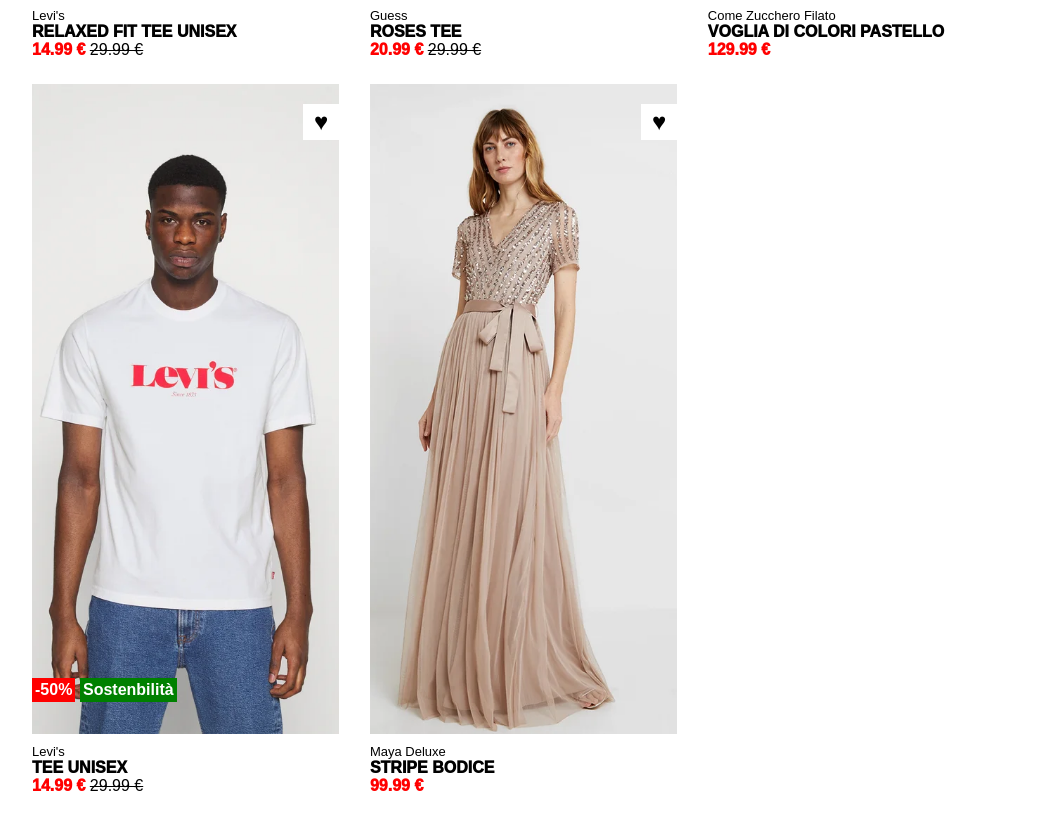
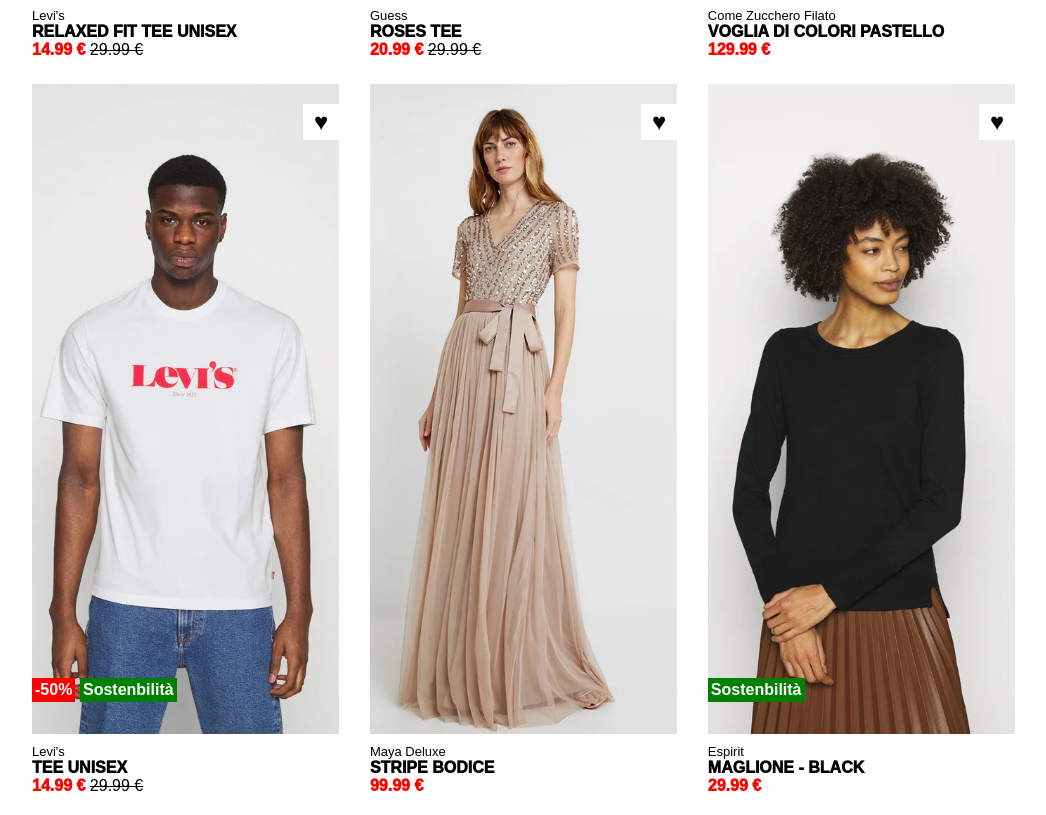
Before and after one commit to Marzio95/html-css-boolando, a plain HTML site: page index.html in a window 1280 px wide. Shown: the part 697-1512 px from the top of the page, without its empty margins (96-1142 px from the left). Drawn offline with Linux system fonts and the light colour scheme.

Commit message:
copio e incollo e creo una sottoclasse per l'ultima label e uso la proprietà css a cascata

```diff
--- a/css/style.css
+++ b/css/style.css
@@ -75,6 +75,14 @@
     background-image: url(../img/5b.webp);
 }
 
+.img-prd-6{
+    background-image: url(../img/6.webp);
+}
+
+.img-prd-6:hover{
+    background-image: url(../img/6b.webp);
+}
+
 .heart{
     font-size: 24px;
     background-color: white;
@@ -107,6 +115,10 @@
     font-weight: 700;
 }
 
+.et-special{
+    left: 0%;
+}
+
 .brand{
     font-size: small;
 }
--- a/index.html
+++ b/index.html
@@ -94,25 +94,21 @@
             </div>
         </a>
 
-
-
-
-
-
-
-
-
-
-
-
-
-
-
-
-
-
-
-
+        <!-- metto un link che racchiude tutto la colonna per portarti alla pagina del prodotto -->
+        <a class="sito-prodotto" href="sito specifico prodotto">
+            <!-- creo una colonna che contiene img e testo -->
+            <div class="colonna">
+                <!-- creo un contenitore immagine per img e relative label -->
+                <div class="contenitore-img img-prd-6">
+                    <div class="heart">&hearts;</div>
+                    <div class="etichetta et-special">Sostenbilità</div>
+                </div>
+                <!-- aggiungo descrizione prodotto -->
+                <div class="brand">Espirit</div>
+                <div class="prodotto">MAGLIONE - BLACK</div>
+                <div class="price-discounted">29.99 € </div>
+            </div>
+        </a>
     </div>
 
 </body>
```
Lines whose indentation alone changed are shown as unchanged.
